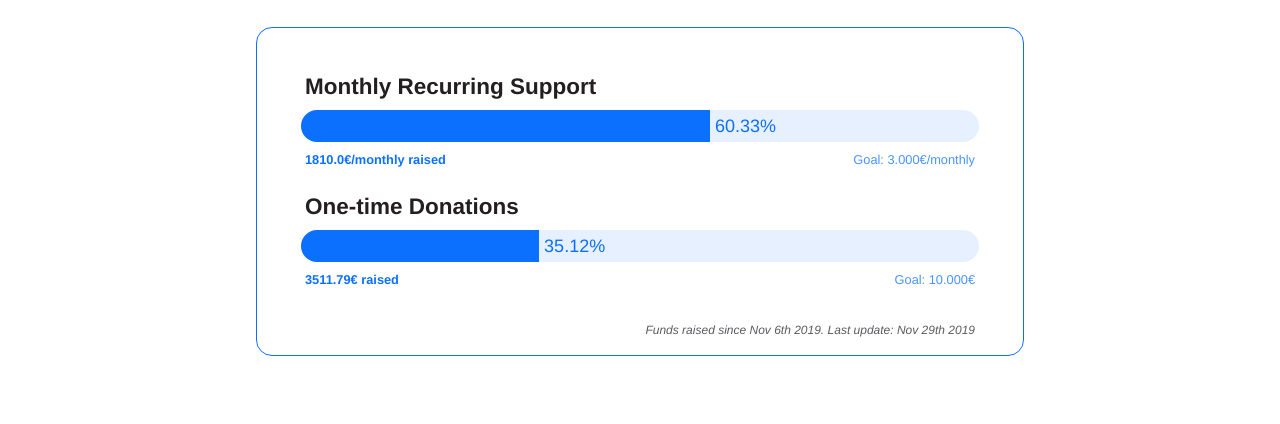
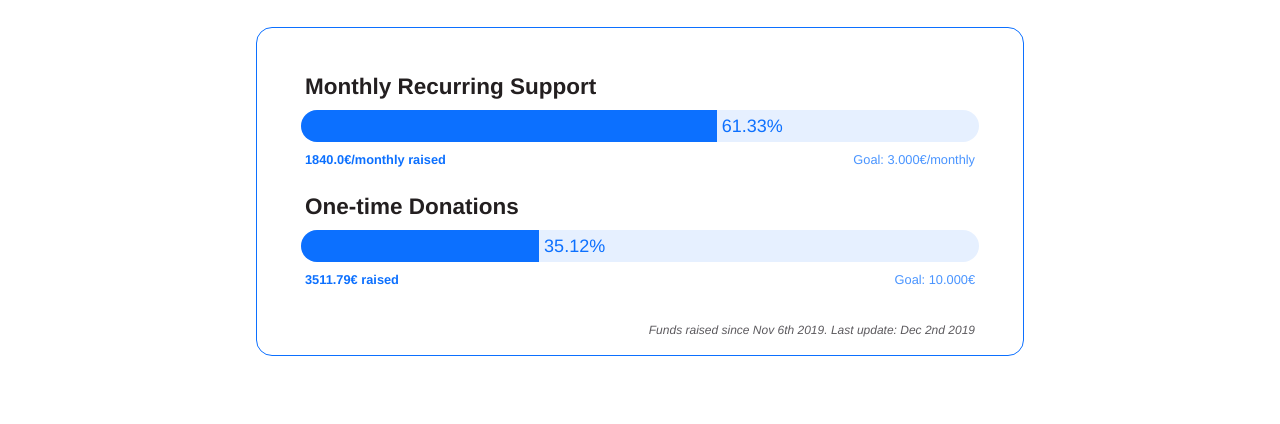
Before and after one commit to co-up/co-up.de, a Jekyll site: the page built from support-us.html, in a window 1280 px wide and 900 px high. Shown: the part 358-782 px from the top of the window. Built offline with Jekyll 4.4.1, drawn with Linux system fonts in a browser that asks for light colours.

Commit message:
Updated recurring only

```diff
--- a/_config.yml
+++ b/_config.yml
@@ -22,9 +22,9 @@ url: "https://co-up.de" # the base hostname & protocol for your site, e.g. http:
 permalink: pretty
 lang: "en_US"
 # progress bar
-monthly_progress: 1810.00
+monthly_progress: 1840.00
 onetime_progress: 3511.79
-progress_lastupdate: "Nov 29th 2019"
+progress_lastupdate: "Dec 2nd 2019"
 
 # Build settings
 markdown: kramdown
```
